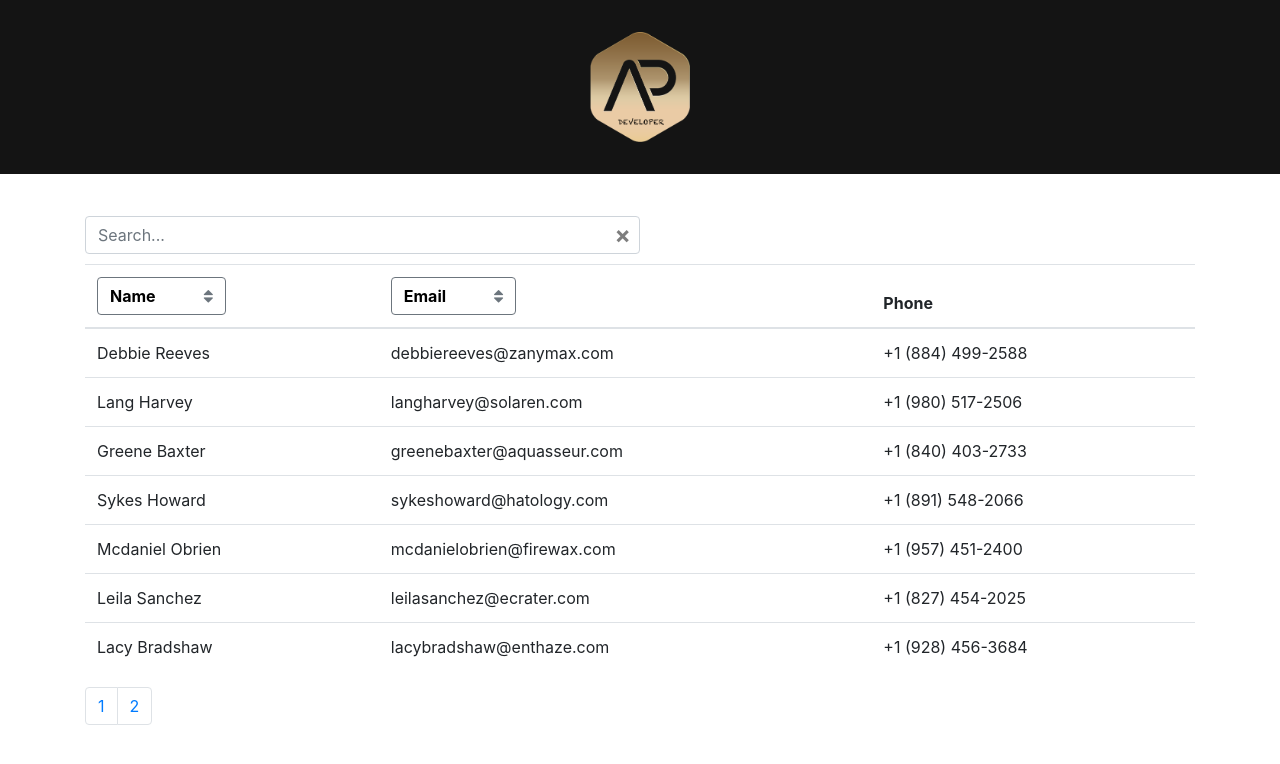
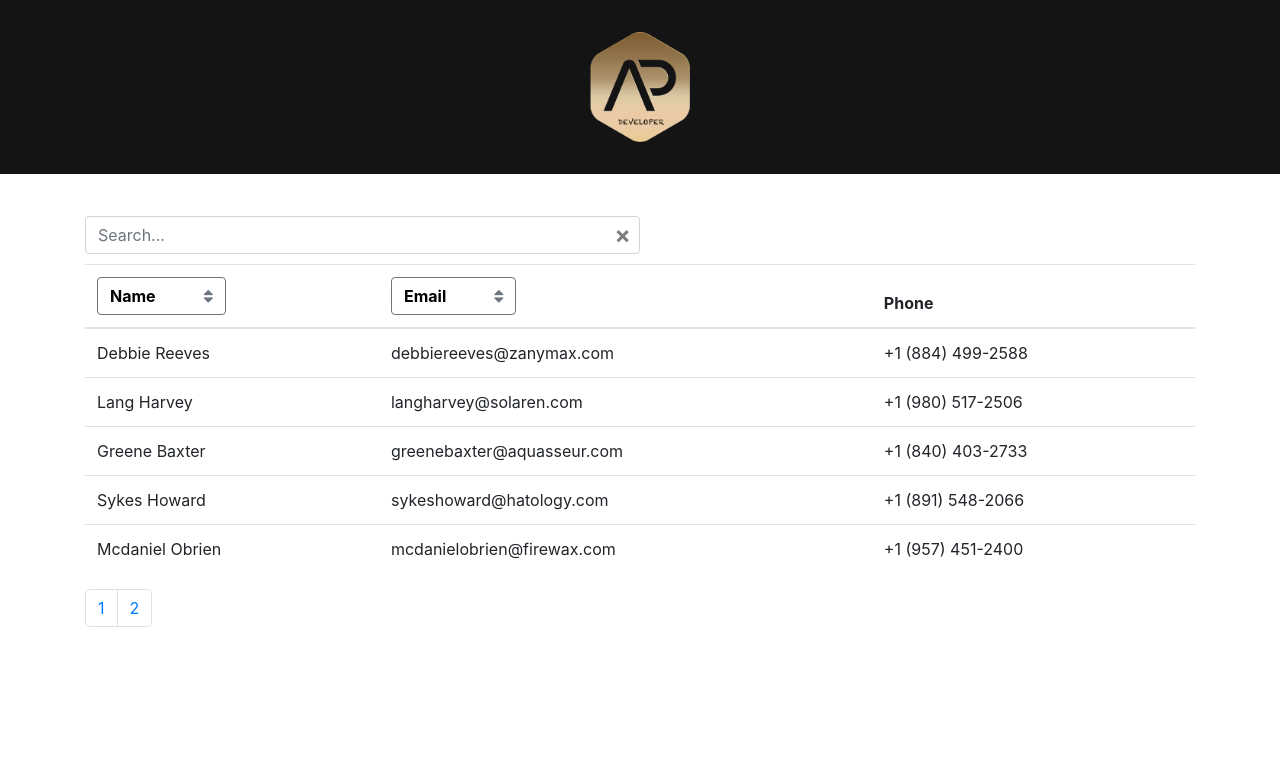
Before and after one commit to AlaaAbusafia/React-Table-Features, a React (Create React App) app: page / in a window 1280 px wide. Shown: the top 764 px of the page. Built offline with nearby package versions, Linux system fonts and the light colour scheme.

Commit message:
make the page numbers appears depending on the rrows number

```diff
--- a/src/App.js
+++ b/src/App.js
@@ -18,7 +18,13 @@ const App =() => {
   const [currentPage, setCurrentPage] = useState(1);
   const [rowsPerPage] = useState(5);
 
+  //Get current Rows
+  const indexOfLastRow = currentPage * rowsPerPage;
+  const indexOfFirstRow = indexOfLastRow - rowsPerPage;
+  const currentRows = dataSource.slice(indexOfFirstRow, indexOfLastRow);
 
+
+  //Get Filter Search Result
   const filterTable =(filterTable) =>{
       setDataSource(filterTable)
   }
@@ -38,10 +44,10 @@ const App =() => {
             <SearchFilter dataSource={data}  filterTable={filterTable} />
             <Row>
               <Col>
-                <TableData dataSource={dataSource} />
+                <TableData dataSource={currentRows} />
                 <Pagination
                   rowsPerPage={rowsPerPage}
-                  totalRows={data.length }
+                  totalRows={dataSource.length}
                   paginate={paginate}
                 />
               </Col>
```
